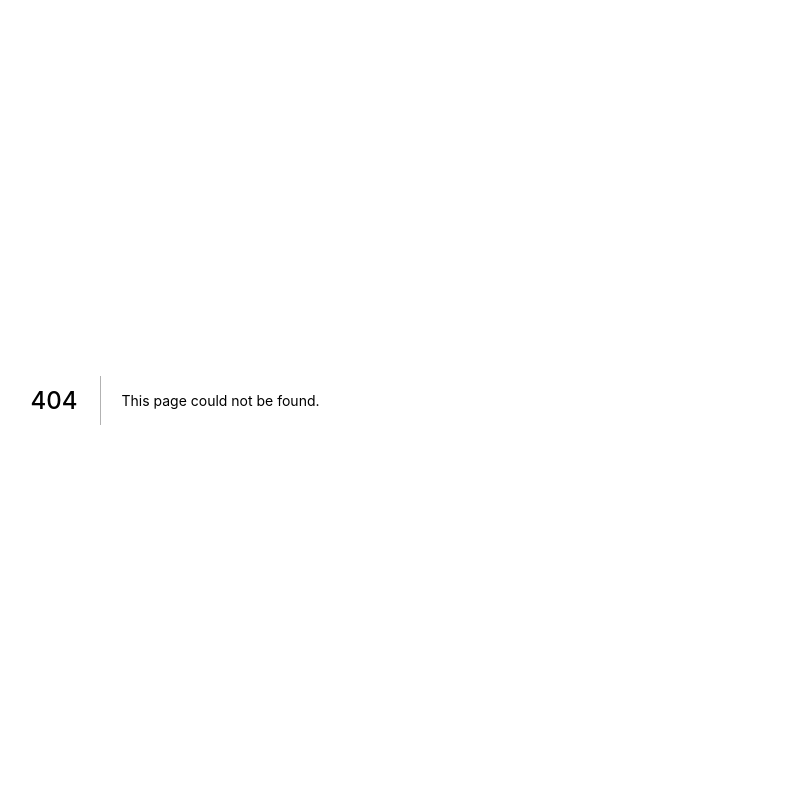
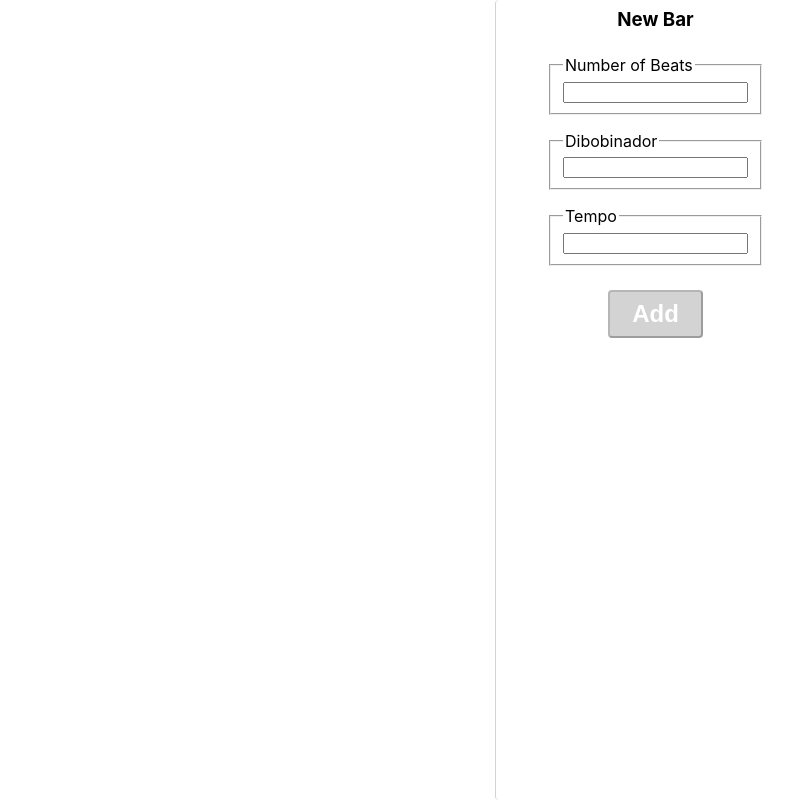
Before and after one commit to henriqueup/lemonfy, a Next.js app in the folder website/: page /editor/BarMenu in a window 1280 px wide. Before the commit this address had no page. Shown: the whole page, without its empty margins (465-1258 px from the left). Built offline with nearby package versions, Linux system fonts and the light colour scheme.

Commit message:
add bar menu

```diff
--- a/website/components/button/button.style.tsx
+++ b/website/components/button/button.style.tsx
@@ -1,19 +1,21 @@
-import styled from '@emotion/styled';
+import styled from "@emotion/styled";
 export type HexColor = `#${string}`;
 
 export const StyledButton = styled.button<{
   color?: HexColor;
   hoverColor?: HexColor;
+  disabled?: boolean;
 }>`
   & {
-        padding: 32px;
-        background-color: ${props => props?.color || 'transparent'};
+    padding: 8px;
+    background-color: ${props => (props.disabled ? "lightgray" : props?.color || "transparent")};
     font-size: 24px;
     border-radius: 4px;
     color: white;
     font-weight: bold;
+    cursor: ${props => !props.disabled && "pointer"};
     &:hover {
-            background-color: ${props => props?.hoverColor || 'transparent'};
+      background-color: ${props => (props.disabled ? "lightgray" : props?.hoverColor || "transparent")};
     }
   }
 `;
--- a/website/entities/bar.ts
+++ b/website/entities/bar.ts
@@ -1,6 +1,4 @@
-import { createGainNode } from "../functions";
 import Note, { NoteDuration } from "./note";
-import { PitchDictionary } from "./pitch";
 const SECONDS_PER_MINUTE = 60;
 
 export default class Bar {
--- /dev/null
+++ b/website/pages/editor/BarMenu.tsx
@@ -0,0 +1,61 @@
+import { FunctionComponent, useState } from "react";
+import { Button } from "../../components/button/button";
+
+const BarMenu: FunctionComponent<Props> = ({ onAdd }) => {
+  const [beatCount, setBeatCount] = useState<number | undefined>(undefined);
+  const [dibobinador, setDibobinador] = useState<number | undefined>(undefined);
+  const [tempo, setTempo] = useState<number | undefined>(undefined);
+  const canAdd = beatCount !== undefined && dibobinador !== undefined && tempo !== undefined;
+
+  const handleClickAdd = () => {
+    if (!canAdd) return;
+
+    onAdd(beatCount, dibobinador, tempo);
+  };
+
+  return (
+    <div
+      style={{
+        width: "25vw",
+        height: "100vh",
+        position: "absolute",
+        top: 0,
+        right: 0,
+        borderLeft: "1px solid lightgray",
+        borderRadius: "4px",
+        background: "inherit",
+      }}
+    >
+      <div style={{ display: "flex", flexDirection: "column" }}>
+        <div style={{ display: "flex", justifyContent: "center", width: "100%", margin: "8px auto" }}>
+          <h3 style={{ margin: "auto" }}>New Bar</h3>
+        </div>
+        <fieldset style={{ width: "50%", alignSelf: "center", marginTop: "16px" }}>
+          <legend>Number of Beats</legend>
+          <input type="number" value={beatCount} onChange={event => setBeatCount(Number(event.target.value))} />
+        </fieldset>
+        <fieldset style={{ width: "50%", alignSelf: "center", marginTop: "16px" }}>
+          <legend>Dibobinador</legend>
+          <input type="number" value={dibobinador} onChange={event => setDibobinador(Number(event.target.value))} />
+        </fieldset>
+        <fieldset style={{ width: "50%", alignSelf: "center", marginTop: "16px" }}>
+          <legend>Tempo</legend>
+          <input type="number" value={tempo} onChange={event => setTempo(Number(event.target.value))} />
+        </fieldset>
+        <Button
+          variant="success"
+          text="Add"
+          disabled={!canAdd}
+          onClick={handleClickAdd}
+          style={{ width: "30%", alignSelf: "center", marginTop: "24px" }}
+        />
+      </div>
+    </div>
+  );
+};
+
+type Props = {
+  onAdd: (beatCount: number, dibobinador: number, tempo: number) => void;
+};
+
+export default BarMenu;
--- a/website/pages/editor/SheetContext.tsx
+++ b/website/pages/editor/SheetContext.tsx
@@ -15,7 +15,7 @@ type SheetProviderProps = {
 };
 
 export const SheetProvider: FunctionComponent<SheetProviderProps> = ({ children }) => {
-  const [sheet, setSheet] = useState(new Sheet(1));
+  const [sheet, setSheet] = useState(new Sheet(3));
   const refresh = () => {
     setSheet({ ...sheet, addBar: sheet.addBar, addNote: sheet.addNote });
   };
```
Also changed, not shown: website/pages/editor/SheetEditor.tsx (+32 -27 lines). Lines whose indentation alone changed are shown as unchanged.
